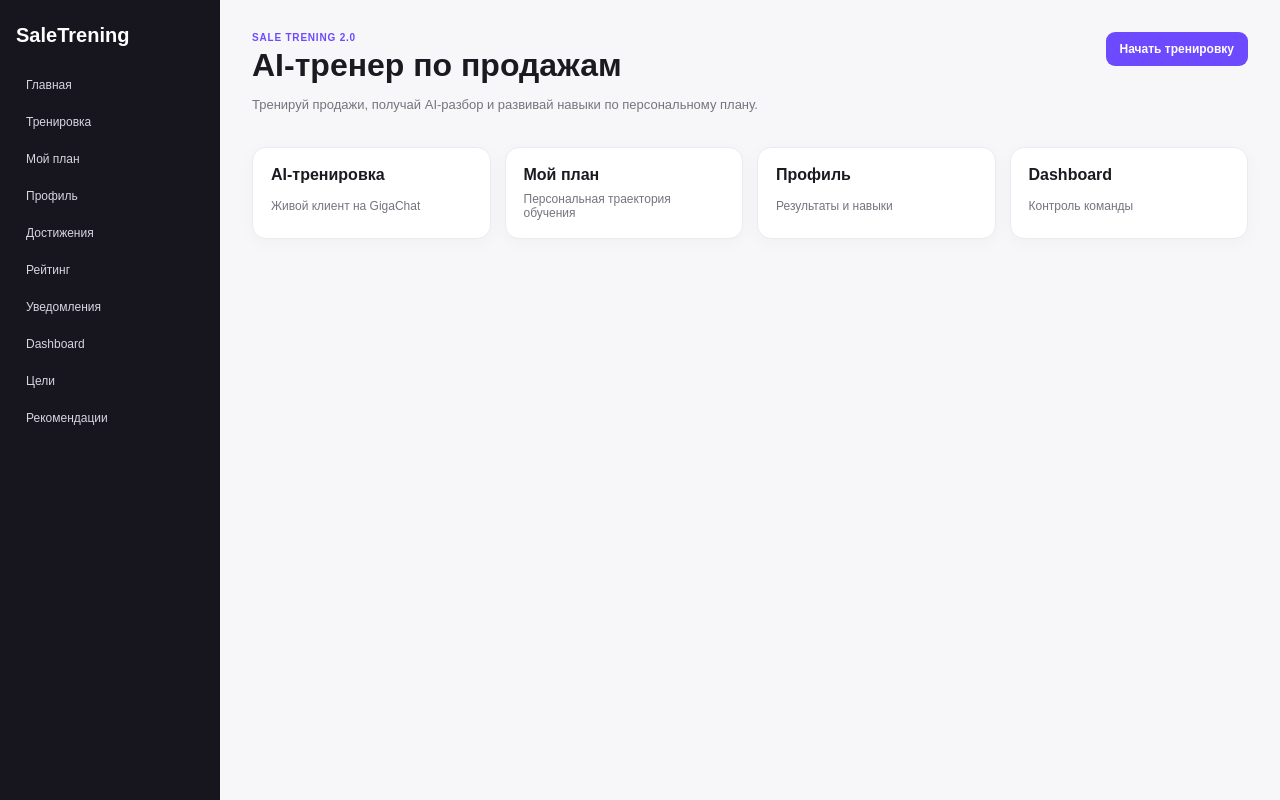
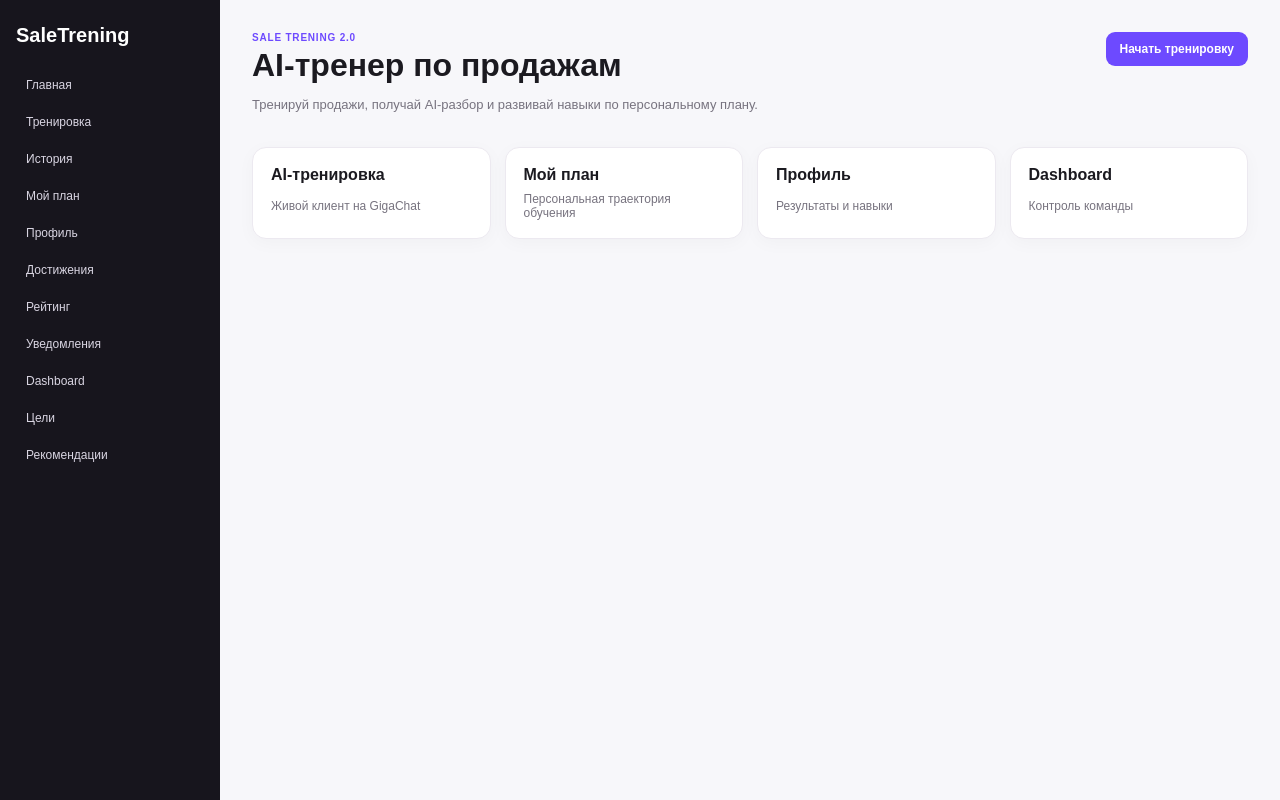
Before and after one commit to Dmitrii-exp/SaleTrening2, a Next.js app: page / in a window 1280 px wide. Built offline with nearby package versions, Linux system fonts and the light colour scheme.

Commit message:
Add training history navigation

```diff
--- a/app/layout.tsx
+++ b/app/layout.tsx
@@ -1 +1,28 @@
-import "./globals.css"; import Link from "next/link"; export default function RootLayout({children}:{children:React.ReactNode}){return <html lang="ru"><body><aside className="sidebar"><b>SaleTrening</b><nav><Link href="/">Главная</Link><Link href="/training/realtime">Тренировка</Link><Link href="/training/plan">Мой план</Link><Link href="/profile">Профиль</Link><Link href="/achievements">Достижения</Link><Link href="/leaderboard">Рейтинг</Link><Link href="/notifications">Уведомления</Link><Link href="/dashboard">Dashboard</Link><Link href="/dashboard/goals">Цели</Link><Link href="/dashboard/recommendations">Рекомендации</Link></nav></aside><main className="appMain">{children}</main></body></html>}
+import "./globals.css";
+import Link from "next/link";
+
+export default function RootLayout({ children }: { children: React.ReactNode }) {
+  return (
+    <html lang="ru">
+      <body>
+        <aside className="sidebar">
+          <b>SaleTrening</b>
+          <nav>
+            <Link href="/">Главная</Link>
+            <Link href="/training/realtime">Тренировка</Link>
+            <Link href="/training/history">История</Link>
+            <Link href="/training/plan">Мой план</Link>
+            <Link href="/profile">Профиль</Link>
+            <Link href="/achievements">Достижения</Link>
+            <Link href="/leaderboard">Рейтинг</Link>
+            <Link href="/notifications">Уведомления</Link>
+            <Link href="/dashboard">Dashboard</Link>
+            <Link href="/dashboard/goals">Цели</Link>
+            <Link href="/dashboard/recommendations">Рекомендации</Link>
+          </nav>
+        </aside>
+        <main className="appMain">{children}</main>
+      </body>
+    </html>
+  );
+}
```
